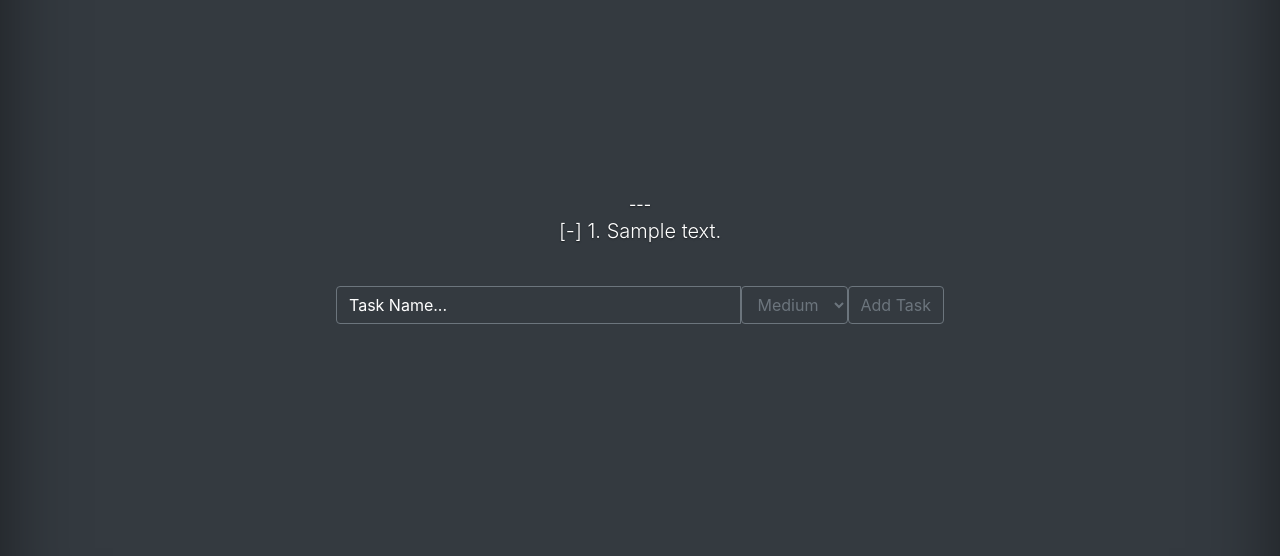
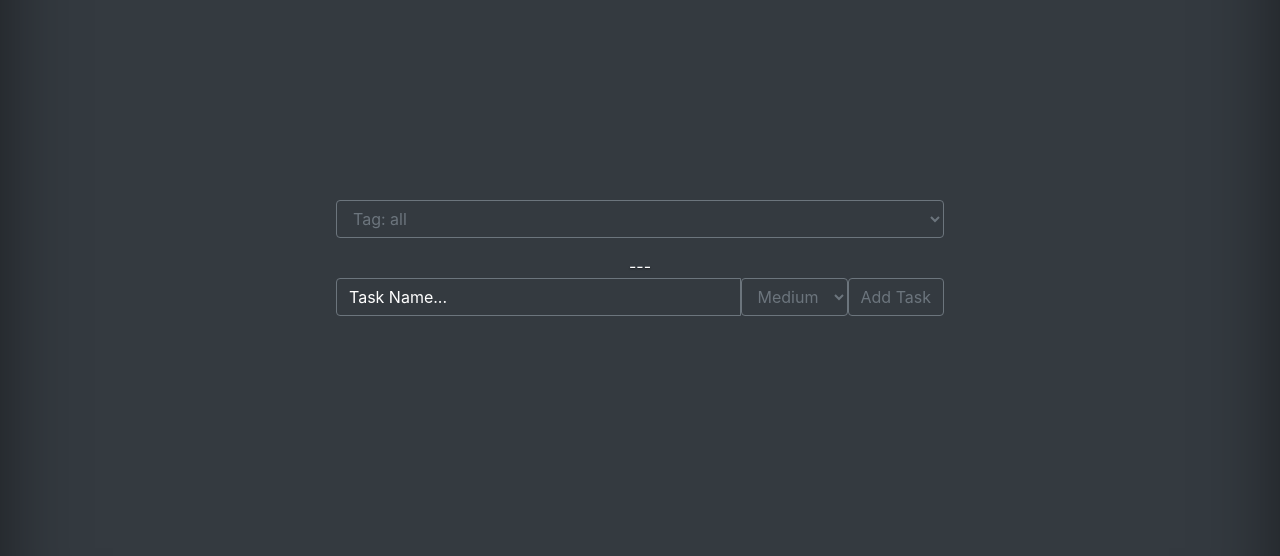
Before and after one commit to matiasduran/to-do-list, a Django app: page / in a window 1280 px wide. Shown: the part 157-713 px from the top of the page. Run offline with Django 3.2, Linux system fonts and the light colour scheme; a user stored in the database is signed in; tables that the repository leaves empty hold one stand-in row (values such as "Sample post"); some libraries are stand-ins or nearby versions.

Commit message:
add list of tags in main view

```diff
--- a/to_do_list/task_app/templates/task_app/index.html
+++ b/to_do_list/task_app/templates/task_app/index.html
@@ -1,5 +1,18 @@
 {% extends "task_app/base.html" %}
 {% block content %}
+    <form action="{% url "task_app:index" %}" method="get">
+        <div class="input-group mb-3">
+            <select name="tag" type="dropdown-menu" class="form-control" aria-label="" value="{{selected_tag}}" id="id_tag" onchange="this.form.submit();">
+                {% for tag_item in tag_list %}
+                    {% if tag_item.pk == selected_tag %}
+                        <option selected value="{{tag_item.pk}}">Tag: {{tag_item}}</option>
+                    {% else %}
+                        <option value="{{tag_item.pk}}">Tag: {{tag_item}}</option>
+                    {% endif %}
+                {% endfor %}
+            </select>
+        </div>
+    </form>
     {% for task in task_list %}
     <p class="lead">
         {% if task.status == 'wip' %}
@@ -32,6 +45,7 @@
             {% csrf_token %}
             <button class="btn btn-outline-secondary" type="submit" id="description_data">Add Task</button>
         </div>
+        <input type="hidden" name="tag" value="{{selected_tag}}">
     </form>
 
     {% endif %}
--- a/to_do_list/task_app/views.py
+++ b/to_do_list/task_app/views.py
@@ -11,29 +11,41 @@ import json
 
 @login_required
 def index(request):
-    # latest_question_list = Question.objects.order_by('-pub_date')[:5]
-    # context = {'latest_question_list': latest_question_list}
-    # task_list = Task.objects.order_by('id')
+    tag_id = request.GET.get('tag')
+
+    if tag_id is None:
+        tag = Tag.objects.get_or_create(name='all', author=request.user)[0]
+        tag_id = tag.pk
+
+    tag_id = int(tag_id)
+
     # exclude archived tasks
     task_list = Task.objects\
         .filter(author=request.user)\
+        .filter(tag=tag_id)\
         .exclude(status="a")\
         .exclude(status="b")\
         .order_by('priority')
 
     task_list_backlog = Task.objects\
         .filter(author=request.user)\
+        .filter(tag=tag_id)\
         .filter(status='b')\
         .order_by('priority')
 
     task_form = TaskForm(initial={'priority': '2'})
 
+    tag_list = Tag.objects.filter(author=request.user)
+
     context = {
         'task_list': task_list,
         'task_list_backlog': task_list_backlog,
         'task_form': task_form,
+        'tag_list': tag_list,
+        'selected_tag': tag_id
     }
     return render(request, 'task_app/index.html', context)
+
 """
 @login_required
 def create_task(request):
```
